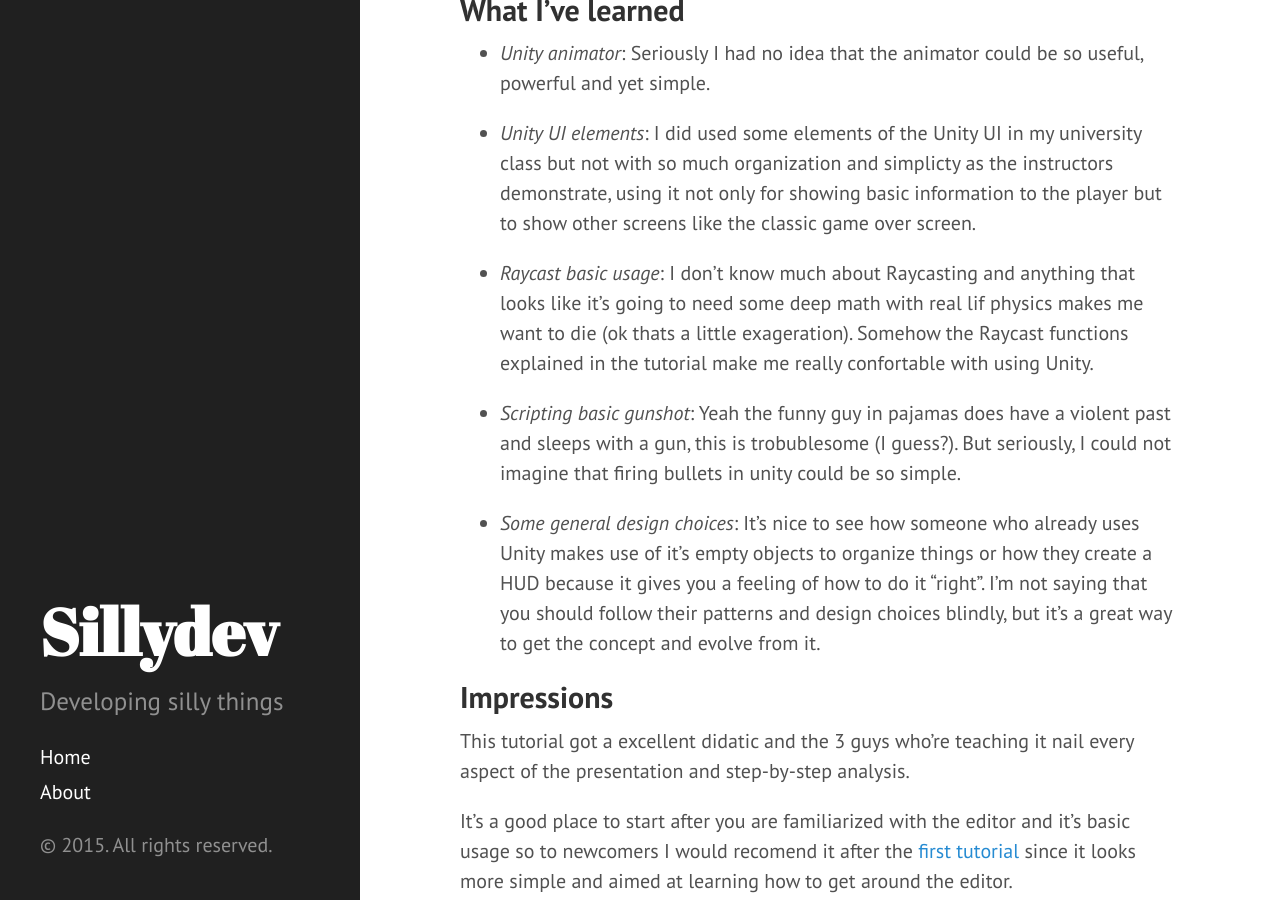
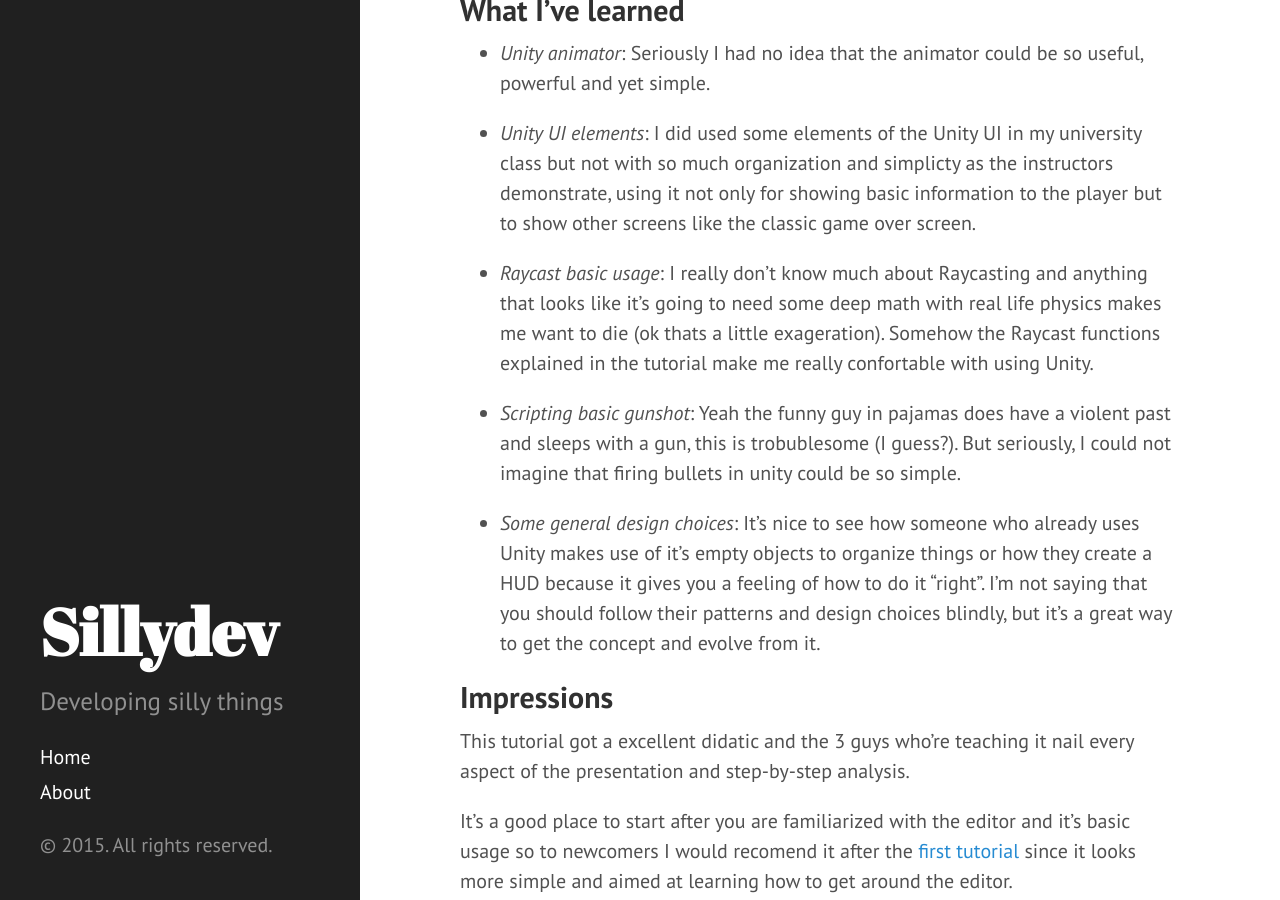
Before and after one commit to k0uta/k0uta.github.io, a Jekyll site: the page built from _posts/2015-03-27-unity-learning-survival-shooter.md, in a window 1280 px wide and 900 px high, scrolled down 887 px. Built offline with Jekyll 4.4.1, drawn with Linux system fonts in a browser that asks for light colours; comment, search, counter and statistics services are not loaded.

Commit message:
Grammar spelling again

```diff
--- a/_posts/2015-03-27-unity-learning-survival-shooter.md
+++ b/_posts/2015-03-27-unity-learning-survival-shooter.md
@@ -24,7 +24,7 @@
 
 * _Unity UI elements_: I did used some elements of the Unity UI in my university class but not with so much organization and simplicty as the instructors demonstrate, using it not only for showing basic information to the player but to show other screens like the classic game over screen.
 
-* _Raycast basic usage_: I don't know much about Raycasting and anything that looks like it's going to need some deep math with real lif physics makes me want to die (ok thats a little exageration). Somehow the Raycast functions explained in the tutorial make me really confortable with using Unity.
+* _Raycast basic usage_: I really don't know much about Raycasting and anything that looks like it's going to need some deep math with real life physics makes me want to die (ok thats a little exageration). Somehow the Raycast functions explained in the tutorial make me really confortable with using Unity.
 
 * _Scripting basic gunshot_: Yeah the funny guy in pajamas does have a violent past and sleeps with a gun, this is trobublesome (I guess?). But seriously, I could not imagine that firing bullets in unity could be so simple.
 
```
